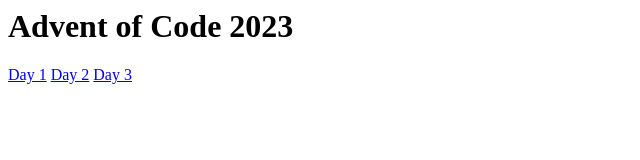
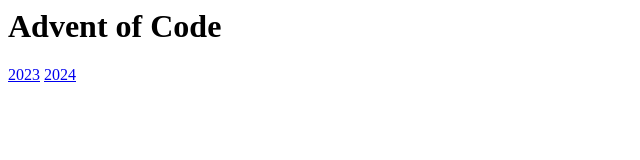
Before and after one commit to madelmann/adventofcode2023, a plain HTML site: page index.html in a window 1280 px wide. Shown: the whole page, without its empty margins (0-640 px from the left). Drawn offline with Linux system fonts and the light colour scheme.

Commit message:
prepared AdventOfCode for Christmas 2024

```diff
--- a/index.html
+++ b/index.html
@@ -1,13 +1,11 @@
 <html>
 	<head>
-		<title>Advent of Code 2023</title>
+		<title>Advent of Code</title>
 	</head>
 	<body>
-		<h1>Advent of Code 2023</h1>
+		<h1>Advent of Code</h1>
 
-		<a href="day1/">Day 1</a>
-		<a href="day2/">Day 2</a>
-		<a href="day3/">Day 3</a>
-
+		<a href="2023/">2023</a>
+		<a href="2024/">2024</a>
 	</body>
 </html>
```
Also changed, not shown: 2023/index.html (added, +13 -0 lines), 2024/index.html (added, +10 -0 lines), 33 other files.
